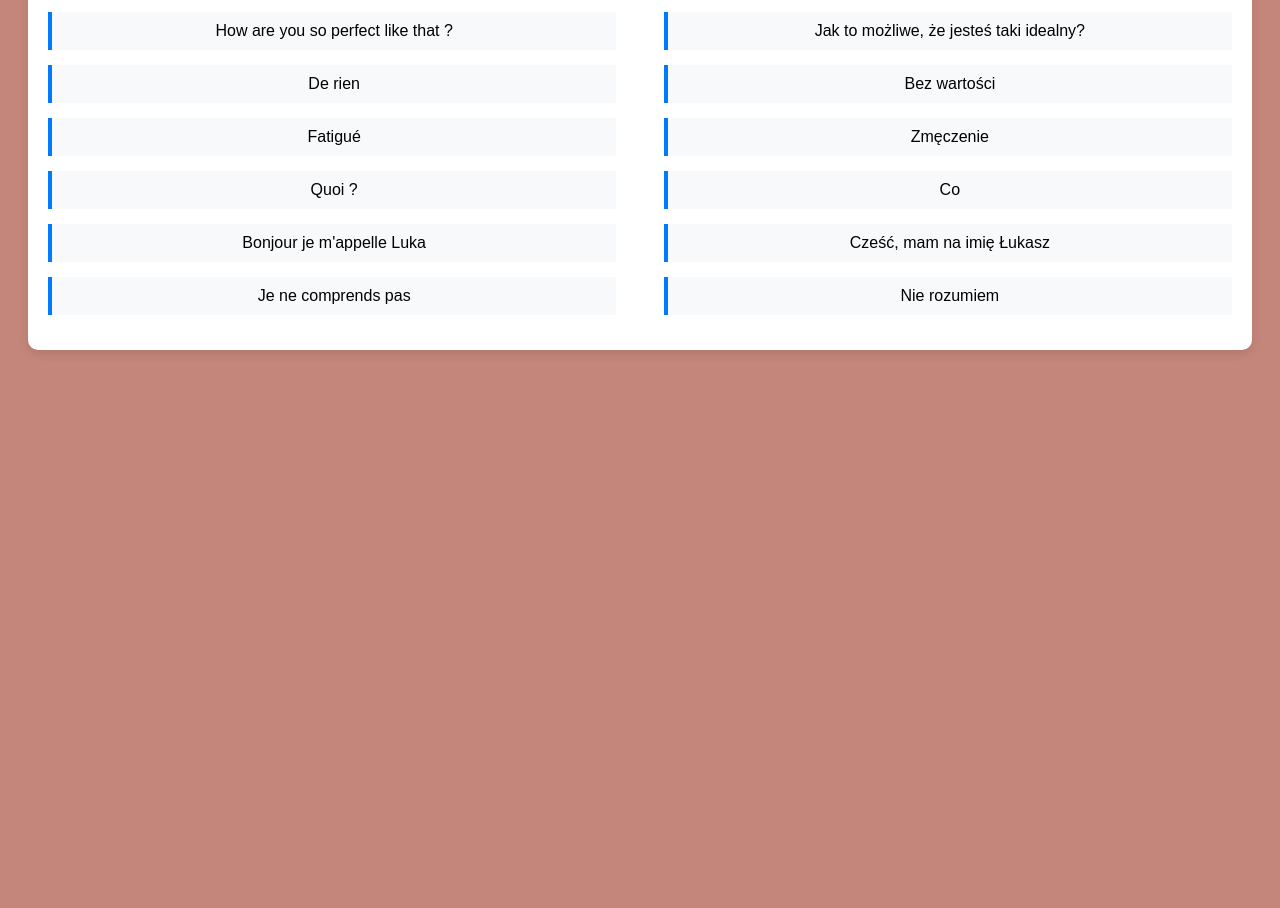
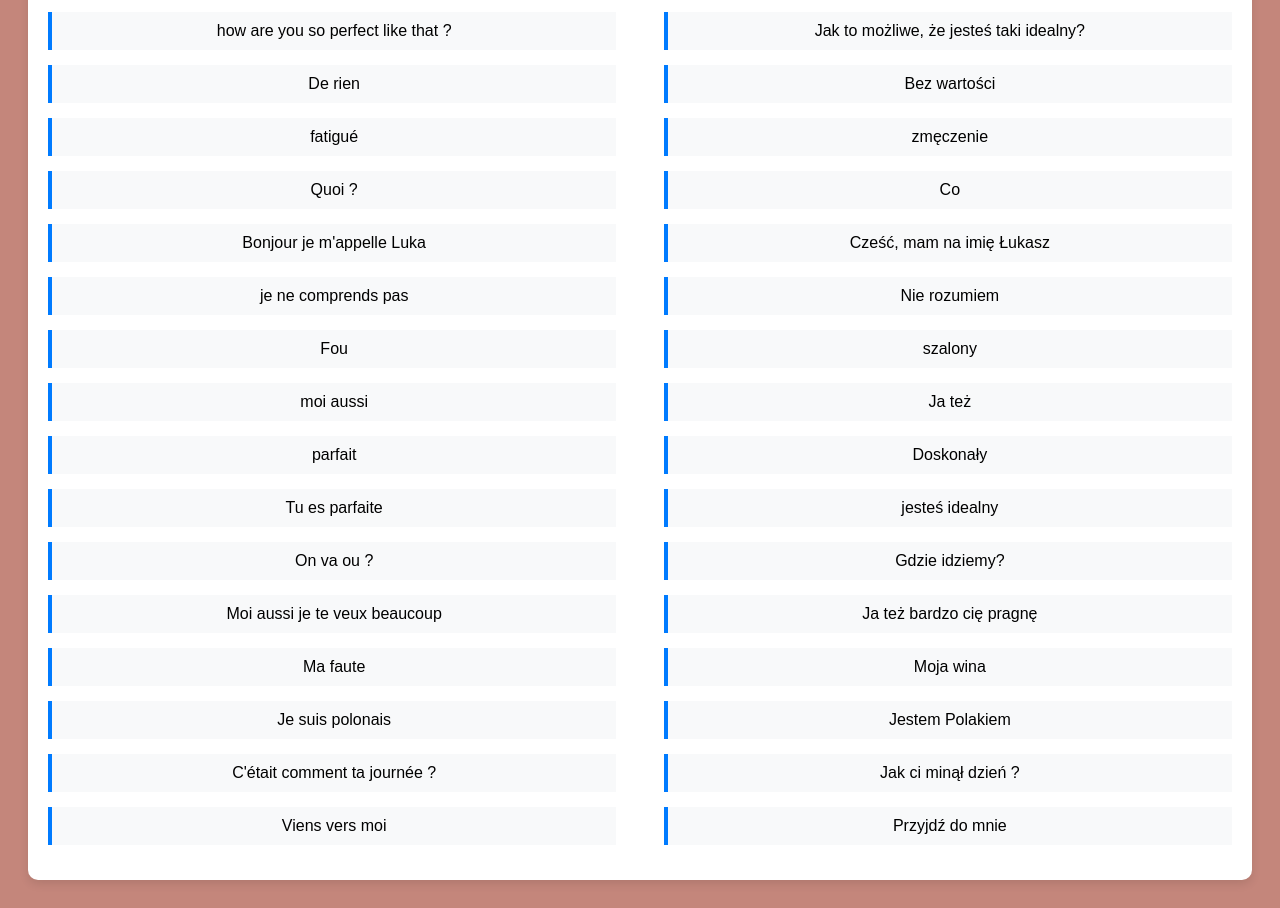
Before and after one commit to Wirton/FR-POL, a plain HTML site: page index.html in a window 1280 px wide. Shown: the part 527-1435 px from the top of the page. Before the commit the page ends 905 px from the top, so only its background shows below. Drawn offline with Linux system fonts and the light colour scheme.

Commit message:
Add files via upload

```diff
--- a/index.html
+++ b/index.html
@@ -182,26 +182,45 @@
             <div class="text-block">Merci beaucoup !</div>
             <div class="text-block">Commment ça va ?</div>
             <div class="text-block">Bien sur</div>
-            <div class="text-block">How are you so perfect like that ?</div>
+            <div class="text-block">how are you so perfect like that ?</div>
             <div class="text-block">De rien</div>
-            <div class="text-block">Fatigué</div>
+            <div class="text-block">fatigué</div>
             <div class="text-block">Quoi ?</div>
             <div class="text-block">Bonjour je m'appelle Luka</div>
-            <div class="text-block">Je ne comprends pas</div>
+            <div class="text-block">je ne comprends pas</div>
+            <div class="text-block">Fou</div>
+            <div class="text-block">moi aussi</div>
+            <div class="text-block">parfait</div>
+            <div class="text-block">Tu es parfaite</div>
+            <div class="text-block">On va ou ?</div>
+            <div class="text-block">Moi aussi je te veux beaucoup</div>
+            <div class="text-block">Ma faute</div>
+            <div class="text-block">Je suis polonais</div>
+            <div class="text-block">C'était comment ta journée ?</div>
+            <div class="text-block">Viens vers moi</div>
         </div>
-
         <div class="column">
             <h2>Polonais</h2>
             <div class="text-block">Dzień dobry, jak się masz?</div>
             <div class="text-block">Dziękuję bardzo!</div>
-            <div class="text-block">Jak się masz ?</div>
+            <div class="text-block">Jak się masz ? </div>
             <div class="text-block">Oczywiście</div>
             <div class="text-block">Jak to możliwe, że jesteś taki idealny?</div>
             <div class="text-block">Bez wartości</div>
-            <div class="text-block">Zmęczenie</div>
+            <div class="text-block">zmęczenie</div>
             <div class="text-block">Co</div>
             <div class="text-block">Cześć, mam na imię Łukasz</div>
             <div class="text-block">Nie rozumiem</div>
+            <div class="text-block">szalony</div>
+            <div class="text-block">Ja też</div>
+            <div class="text-block">Doskonały</div>
+            <div class="text-block">jesteś idealny</div>
+            <div class="text-block">Gdzie idziemy?</div>
+            <div class="text-block">Ja też bardzo cię pragnę</div>
+            <div class="text-block">Moja wina</div>
+            <div class="text-block">Jestem Polakiem</div>
+            <div class="text-block">Jak ci minął dzień ?</div>
+            <div class="text-block">Przyjdź do mnie</div>
         </div>
     </div>
 </body>
```
